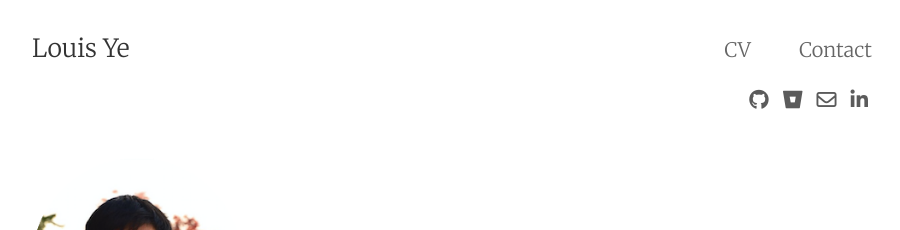
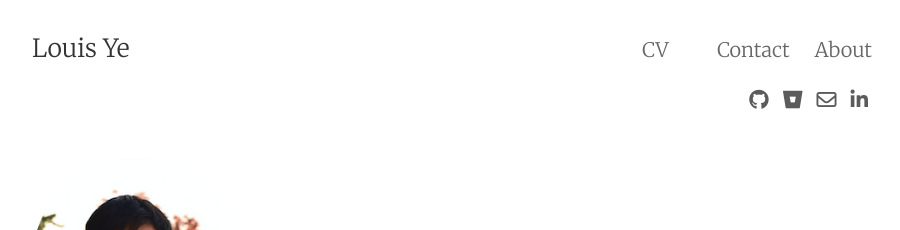
Before and after one commit to Louis-Ye/Louis-Ye.github.io, a Jekyll site: the page built from index.html, in a window 1280 px wide. Shown: the top 230 px of the page, without its empty margins (188-1088 px from the left). Built offline with Jekyll 4.4.1, drawn with Linux system fonts in a browser that asks for light colours; nearby versions of some CDN libraries; the list of posts is cut into pages by our own code.

Commit message:
Make /about/ to redirect to index

```diff
--- a/_config.yml
+++ b/_config.yml
@@ -11,6 +11,7 @@
 header_pages:
   CV: "cv"
   Contact: "contact"
+  About: "about"
 
 # Google services
 google_verification:
@@ -129,6 +130,7 @@
 plugins:
   - jekyll-paginate
   - jekyll-sitemap
+  - jekyll-redirect-from
 # https://github.com/jekyll/jekyll/issues/2938
 exclude:
   - Gemfile
--- a/index.html
+++ b/index.html
@@ -1,5 +1,7 @@
 ---
 layout: default
+redirect_from:
+  - /about/
 ---
 
 <div class="col-3">
```
